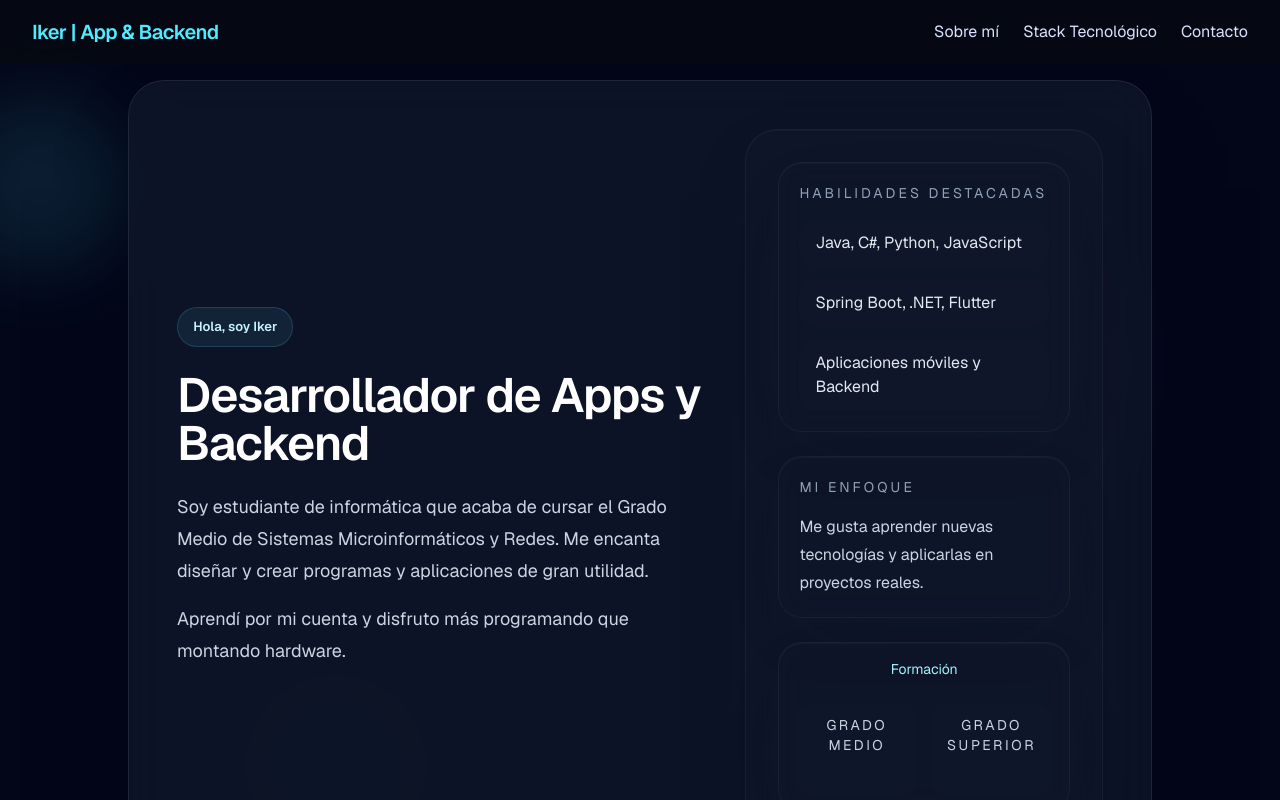
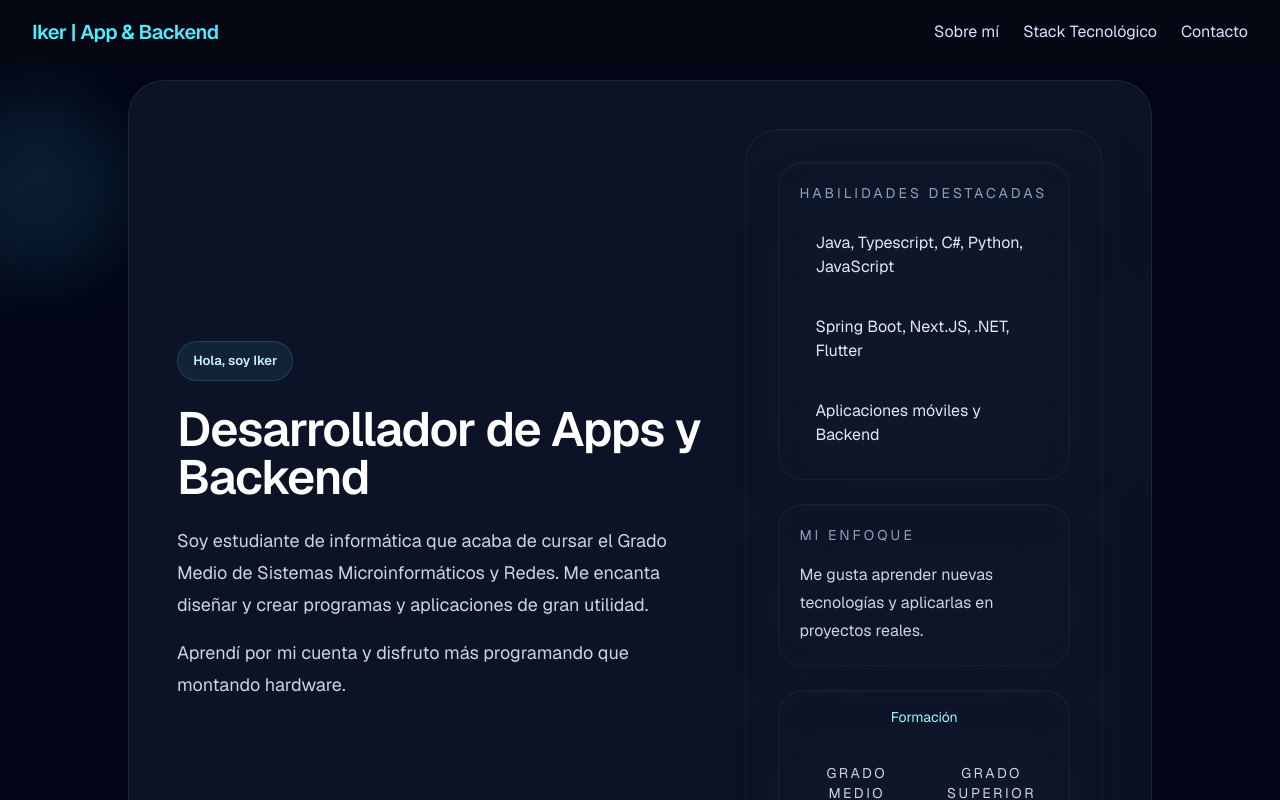
Before and after one commit to IkerOwO/portfolio-nextjs, a Next.js app: page / in a window 1280 px wide. Shown: the top 800 px of the page. Built offline with nearby package versions, Linux system fonts and the light colour scheme.

Commit message:
Update page.tsx

```diff
--- a/src/app/pages/home/page.tsx
+++ b/src/app/pages/home/page.tsx
@@ -39,10 +39,10 @@ export default function HomePage() {
                   </p>
                   <ul className="mt-4 space-y-3 text-slate-200">
                     <li className="rounded-2xl bg-slate-900/80 px-4 py-3">
-                      Java, C#, Python, JavaScript
+                      Java, Typescript, C#, Python, JavaScript
                     </li>
                     <li className="rounded-2xl bg-slate-900/80 px-4 py-3">
-                      Spring Boot, .NET, Flutter
+                      Spring Boot, Next.JS, .NET, Flutter
                     </li>
                     <li className="rounded-2xl bg-slate-900/80 px-4 py-3">
                       Aplicaciones móviles y Backend
@@ -66,7 +66,7 @@ export default function HomePage() {
                     <div className="mt-6 grid gap-3 sm:grid-cols-2">
                       <div className="rounded-2xl bg-slate-900/70 px-4 py-3">
                         <p className="text-sm uppercase tracking-[0.18em] text-slate-300">
-                          Grado Medio
+                          Grado Medio (SMR)
                         </p>
                         <p className="mt-2 text-sm font-semibold text-emerald-300 opacity-0 transition duration-300 group-hover:opacity-100">
                           Completado
@@ -74,7 +74,7 @@ export default function HomePage() {
                       </div>
                       <div className="rounded-2xl bg-slate-900/70 px-4 py-3">
                         <p className="text-sm uppercase tracking-[0.18em] text-slate-300">
-                          Grado Superior
+                          Grado Superior (DAM)
                         </p>
                         <p className="mt-2 text-sm font-semibold text-amber-300 opacity-0 transition duration-300 group-hover:opacity-100">
                           En progreso
```
